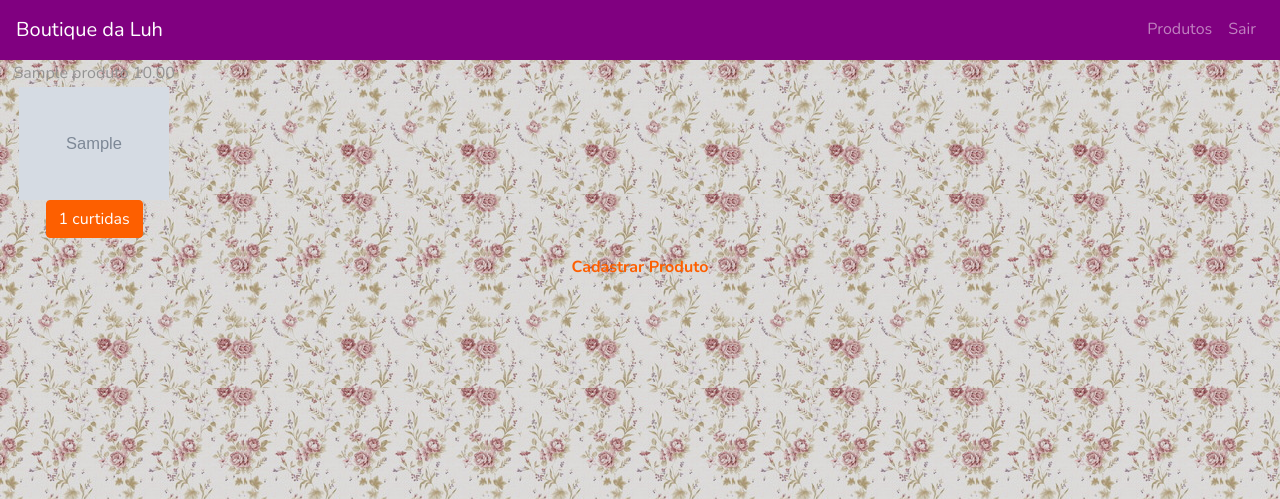
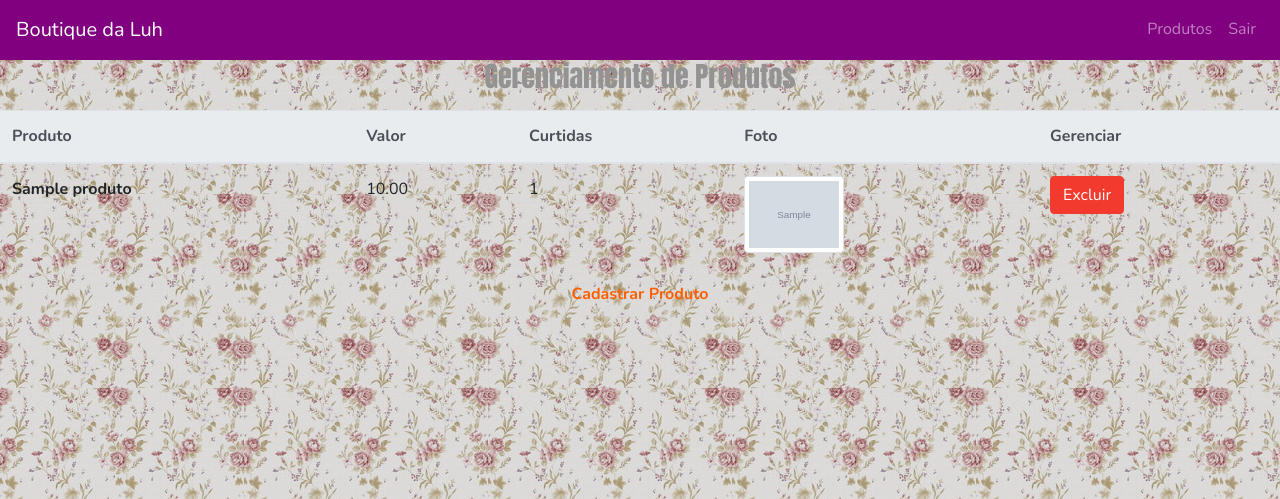
Before and after one commit to brunogomesifrn/pi19boutique, a Django app: page /usuario/ in a window 1280 px wide. Shown: the top 499 px of the page. Run offline with Django 3.2, Linux system fonts and the light colour scheme; a user stored in the database is signed in; tables that the repository leaves empty hold one stand-in row (values such as "Sample post"); grey boxes marked "Sample" are stand-in pictures; some libraries are stand-ins or nearby versions.

Commit message:
coloquei uma tabela para visualizar os produtos na página do administrador

```diff
--- a/core/static/css/estilo.css
+++ b/core/static/css/estilo.css
@@ -35,3 +35,7 @@ btn btn-primary{
 	color: purple !important;
 	background: purple !important;
 }
+.list{
+	color: black;
+	font-family: Times New Roman;
+}
--- a/core/views.py
+++ b/core/views.py
@@ -42,3 +42,9 @@ def produto_favoritar(request, id):
 		usuario=request.user
 	)
 	return redirect('usuario')
+
+def excluir(request, id):
+	lista = Produto.objects.get(pk=id)
+	lista.delete()
+
+	return redirect('info')
--- a/pi19boutique/urls.py
+++ b/pi19boutique/urls.py
@@ -18,7 +18,7 @@ from django.conf import settings
 from django.conf.urls.static import static
 from django.urls import path, include
 from django.contrib.auth import views as auth_views
-from core.views import index, usuario, produto, produto_favoritar
+from core.views import index, usuario, produto, produto_favoritar, excluir
 
 urlpatterns = [
 
@@ -28,5 +28,6 @@ urlpatterns = [
 	path('usuario/', usuario, name='usuario'),
     path('produto/', produto, name='produto'),
     path('produto/<int:id>/favoritar/', produto_favoritar, name='produto_favoritar'),
+    path('excluir/<int:id>/', excluir, name="excluir"),
 
 ]+ static(settings.MEDIA_URL, document_root=settings.MEDIA_ROOT)
--- a/templates/info.html
+++ b/templates/info.html
@@ -7,21 +7,41 @@
 <link rel="stylesheet" type="text/css"
 href="/static/css/estilo.css">
 
-<div class="row">
-	{% for lista in lista_Produto %}
-		<div class="col-2 text-center">
-	    	{{lista.nome}}
-	        {{lista.valor}}
-	        <img src="/foto/{{lista.foto}}" class="img-fluid" width="150px" height="150px">
-	        <p class="btn btn-primary">{{lista.curtidas}} curtidas</p>
-        </div>
+  <p class="h3 mb-3 font-weight-normal">Gerenciamento de Produtos</p>
 
-	{% empty %}
-    	Nenhum produto foi cadastrado
-	{% endfor %}
+    <div class="row">
+      <div class="col-lg-12 mb-12">
+
+  <table class="table">
+              <thead class="thead-light">
+                <tr>
+                  <th scope="col">Produto</th>
+                  <th scope="col">Valor</th>
+                  <th scope="col">Curtidas</th>
+                  <th scope="col">Foto</th>
+                  <th scope="col">Gerenciar</th>
+                </tr>
+              </thead>
+              <tbody>
+                {% for lista in lista_Produto %}
+                <tr>
+                  <th scope="row">{{lista.nome}}</th>
+                    <td>{{lista.valor}}</td>
+                    <td>{{lista.curtidas}}</td>
+                    <td><img src="/foto/{{lista.foto}}" class="img-fluid rounded img-thumbnail" width="100px" height="100px"></td>
+                    <td>
+                      <a href="{% url 'excluir' lista.id %}"><button type="button" class="btn btn-danger">Excluir</button></a>
+                  </td>
 
 
-</div>
+                </tr>
+                {% empty %}
+                Nenhum produto foi cadastrado
+                {% endfor %}
+
+              </tbody>
+    </table>
+
 <p><a href="{% url 'produto' %}">Cadastrar Produto</a></p>
 
 {% endblock %}
```
Also changed, not shown: templates/usuario.html (+7 -4 lines), foto/fotos/15c4da03bc524af9b91ee676519b12b1.jpg (added).
